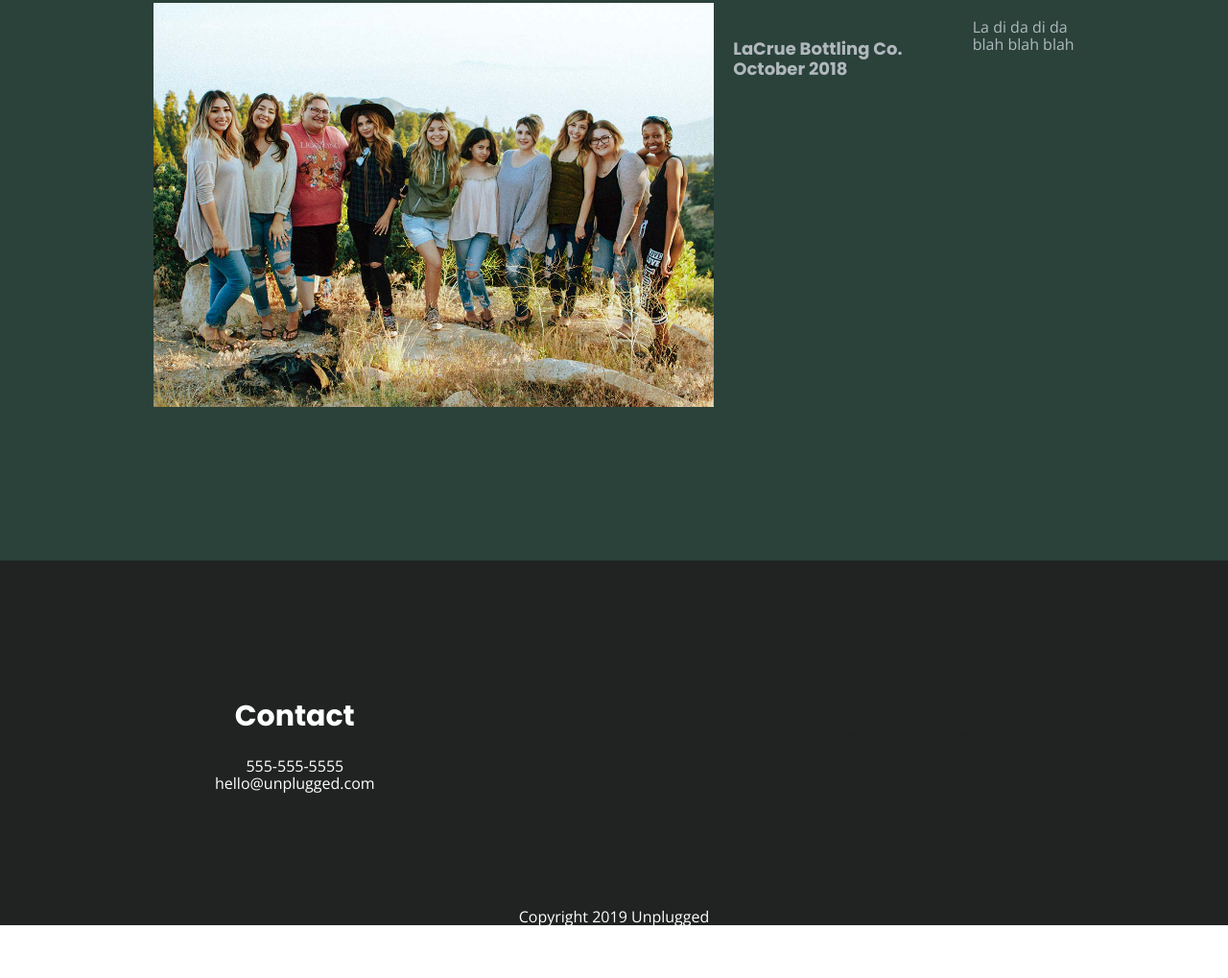
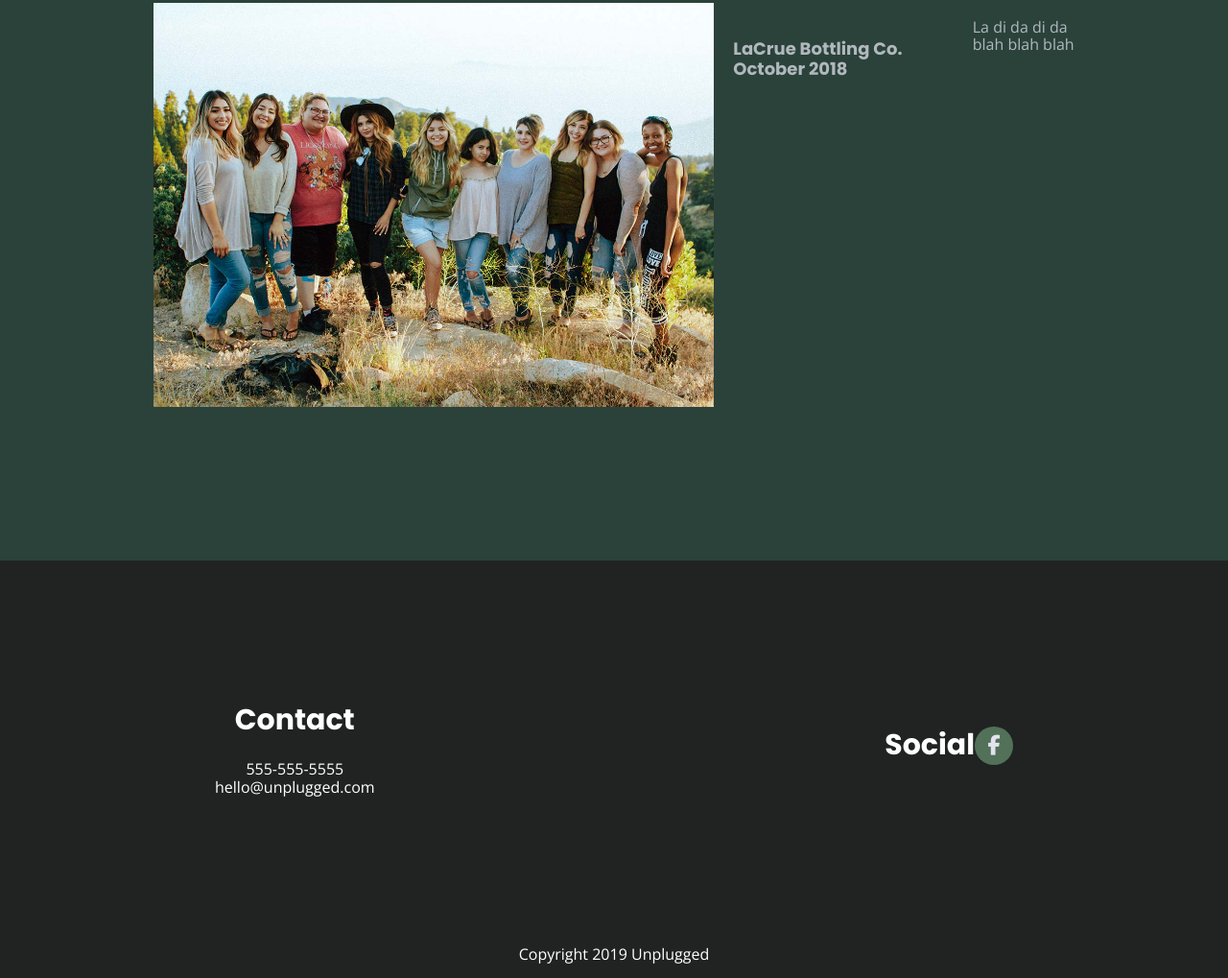
Before and after one commit to heathersvanidze/unplugged-retreat, a website built with Parcel: page index.html in a window 1280 px wide. Shown: the part 2260-3279 px from the top of the page at 96% size. Before the commit the page ends 3226 px from the top, so only its background shows below. Built offline with nearby package versions, Linux system fonts and the light colour scheme.

Commit message:
Added social icons

```diff
--- a/css/main.css
+++ b/css/main.css
@@ -431,9 +431,21 @@ footer .social-icons {
   justify-content: center;
   align-items: center;
 }
-footer p {
-  margin:0;
+footer .social-icons p {
+  background-color: #527158;
+  border-radius: 50%;
+  width:40px;
+  height:40px;
+  display: flex;
+  justify-content: center;
+  align-items: center;
 }
+
+footer .social-icons i {
+  font-size:1.3125em;
+  border-radius: 5em;
+}
+
 .copyright {
   text-align: center;
   color: #ffffff;
--- a/index.html
+++ b/index.html
@@ -157,9 +157,9 @@
           </address>
         </div>
         <div class="social">
+          <h2>Social</h2>
           <div class="social-icons">
-            <p><a href="https://facebook.com/heather.svanidze" target="_blank"></a></p>
-              /***other social links here***/
+            <p><a href="https://facebook.com/heather.svanidze" target="_blank"><i class="fab fa-facebook-f"></i></a></p>
 
           </div>
         </div>
```
Also changed, not shown: about/index.html (+1 -2 lines), faq/index.html (+1 -2 lines).
